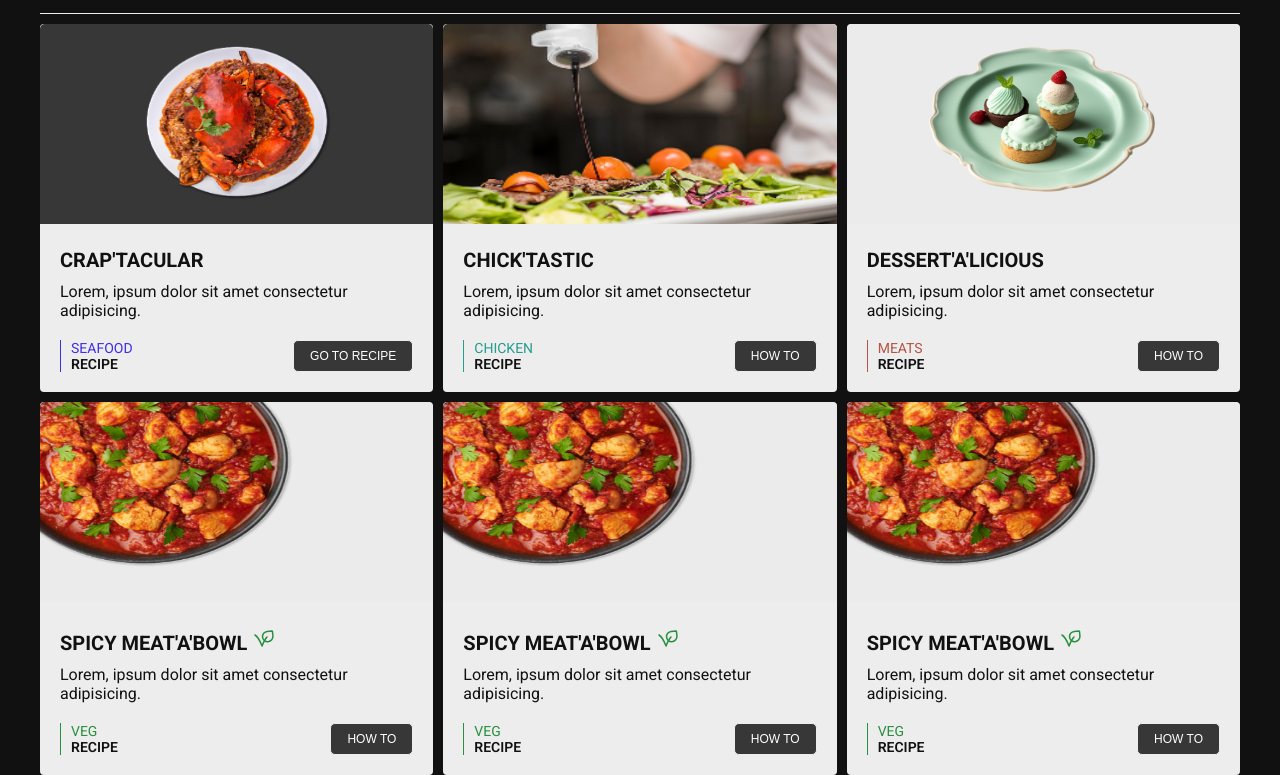
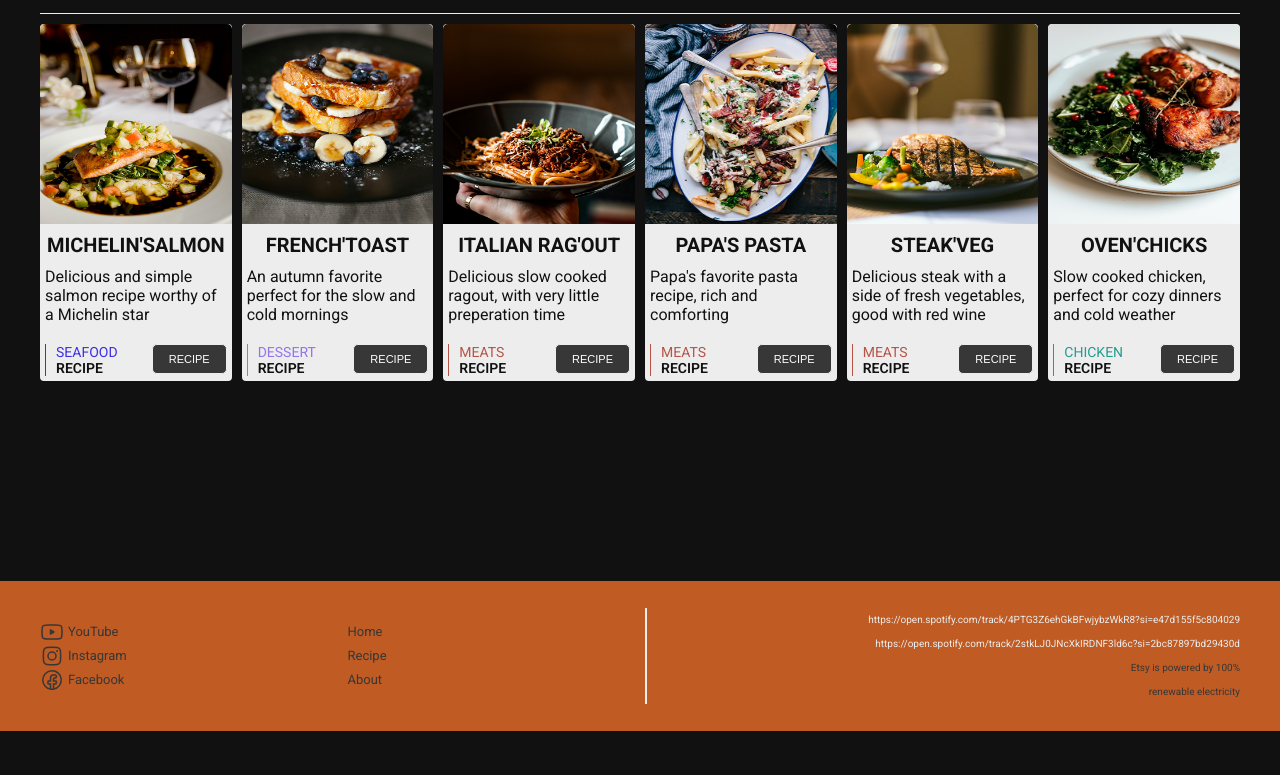
Before and after one commit to OliverBrik/recipe-site-handin, a plain HTML site: page thisweek.html in a window 1280 px wide. Shown: the part 716-1491 px from the top of the page. After the commit the page ends 1447 px from the top, so only its background shows below. Drawn offline with Linux system fonts and the light colour scheme.

Commit message:
[add] 6 cards, with food names and pictures & footer from previous

```diff
--- a/css/main.css
+++ b/css/main.css
@@ -952,7 +952,7 @@ p[data-category="dessert"] {
     display:grid;
     gap: var(--grid-gap);
     width: var(--width-12col);
-    grid-template-columns: repeat(3, 1fr);
+    grid-template-columns: repeat(6, 1fr);
     height: fit-content;
 }
 
@@ -971,13 +971,14 @@ p[data-category="dessert"] {
     background-position: center;
 }
 .tw_recipes_content_block_text {
-    padding: 20px;
+    margin: 5px;
     color: var(--background-color-dark);
     display: flex;
     flex-direction: column;
 }
 
 .tw_recipes_content_block_text h5 {
+    text-align: center;
     font-size: 20px;
     font-weight: 700;
     margin: 0 0 10px 0;
@@ -1015,7 +1016,8 @@ p[data-category="dessert"] {
     border: 1px solid var(--background-color-light);
     border-radius: 5px;
     padding: 8px 16px;
-    font-size: 12px;
+    font-size: 11px;
+    height: 30px;
 }
 
 .tw_recipes_content_bottom_area_right button a {
--- a/thisweek.html
+++ b/thisweek.html
@@ -17,7 +17,7 @@
             <li><a href="index.html">Home</a>
             </li>
             <li><a href="recipedetails.html">Recipes</a></li>
-            <li><a href="searchpage.html">About</a></li>
+            <li><a href="searchpage.html">Search</a></li>
             <li><a href="thisweek.html">This Week</a></li>
            </ul>
             </div>
@@ -40,12 +40,12 @@
                 <!-- One block / Card start -->
                 <div class="tw_recipes_content_block">
                     <div class="tw_recipes_content_block_image">
-                        <img src="/img/41.png" alt="">
+                        <img src="/img/michelinsalmon.png" alt="">
                     </div>
                     <div class="tw_recipes_content_block_text">
                         <div class="tw_recipes_content_block_text_top">
-                            <h5>CRAP'TACULAR</h5>
-                            <p>Lorem, ipsum dolor sit amet consectetur adipisicing.</p>
+                            <h5>Michelin'Salmon</h5>
+                            <p>Delicious and simple salmon recipe worthy of a Michelin star</p>
                         </div>
                         <div class="tw_recipes_content_block_text_bottom">
                             <div data-category="seafood" class="tw_recipes_content_bottom_area">
@@ -56,7 +56,7 @@
                                 <div class="tw_recipes_content_bottom_area_right">
                                 <div class="tw_recipes_content_bottom_area_right_button">
                                     <button>
-                                        <a href="">Go to Recipe</a>
+                                        <a href="">Recipe</a>
                                     </button>
                                 </div>
                                 </div>
@@ -68,23 +68,24 @@
                 <!-- Two block / Card start -->
                 <div class="tw_recipes_content_block">
                     <div class="tw_recipes_content_block_image">
-                        <img src="img/chef-squeezing-sauce-salad 1.png" alt="">
+                        <img src="img/bbtoast.png" alt="">
                     </div>
                     <div class="tw_recipes_content_block_text">
                         <div class="tw_recipes_content_block_text_top">
-                            <h5>CHICK'TASTIC</h5>
-                            <p>Lorem, ipsum dolor sit amet consectetur adipisicing.</p>
+                            <h5>FRENCH'TOAST</h5>
+                            <p>An autumn favorite perfect for the
+         slow and cold mornings</p>
                         </div>
                         <div class="tw_recipes_content_block_text_bottom">
-                            <div data-category="chicken" class="tw_recipes_content_bottom_area">
+                            <div data-category="dessert" class="tw_recipes_content_bottom_area">
                                 <div class="tw_recipes_content_bottom_area_left">
-                                    <p data-category="chicken">Chicken</p>
+                                    <p data-category="dessert">dessert</p>
                                     <p>Recipe</p>
                                 </div>
                                 <div class="tw_recipes_content_bottom_area_right">
                                 <div class="tw_recipes_content_bottom_area_right_button">
                                     <button>
-                                        <a href="">How to</a>
+                                        <a href="">Recipe</a>
                                     </button>
                                 </div>
                                 </div>
@@ -96,12 +97,12 @@
                 <!-- Third block / Card start -->
                 <div class="tw_recipes_content_block">
                     <div class="tw_recipes_content_block_image">
-                        <img src="img/flot.png" alt="">
+                        <img src="img/ragout.png" alt="">
                     </div>
                     <div class="tw_recipes_content_block_text">
                         <div class="tw_recipes_content_block_text_top">
-                            <h5>DESSERT'A'LICIOUS</h5>
-                            <p>Lorem, ipsum dolor sit amet consectetur adipisicing.</p>
+                            <h5>Italian Rag'out</h5>
+                            <p>Delicious slow cooked ragout, with very little preperation time</p>
                         </div>
                         <div class="tw_recipes_content_block_text_bottom">
                             <div data-category="meats" class="todays_recipes_content_bottom_area">
@@ -112,7 +113,7 @@
                                 <div class="tw_recipes_content_bottom_area_right">
                                 <div class="tw_recipes_content_bottom_area_right_button">
                                     <button>
-                                        <a href="">How to</a>
+                                        <a href="">Recipe</a>
                                     </button>
                                 </div>
                                 </div>
@@ -124,25 +125,24 @@
                 <!-- Fourth block / Card start -->
                 <div class="tw_recipes_content_block">
                     <div class="tw_recipes_content_block_image">
-                        <img src="img/spicymeatabowl.png" alt="">
+                        <img src="img/pastadish.png" alt="">
                     </div>
                     <div class="tw_recipes_content_block_text">
                         <div class="tw_recipes_content_block_text_top">
-                            <h5>SPICY MEAT'A'BOWL
-                                <svg xmlns="http://www.w3.org/2000/svg" width="24" height="24" viewBox="0 0 24 24"><g fill="none" stroke="#298f3f" stroke-linecap="round" stroke-linejoin="round" stroke-width="1.5"><path d="M15 11.063C12.53 13.65 10.059 20 10.059 20S6.529 11.063 3 9"/><path d="m20.496 5.577l.426 4.424c.276 2.87-1.875 5.425-4.745 5.702c-2.816.27-5.367-1.788-5.638-4.604a5.12 5.12 0 0 1 4.608-5.59l4.716-.454a.58.58 0 0 1 .633.522"/></g></svg>
+                            <h5>PAPA'S PASTA
                             </h5>
-                            <p>Lorem, ipsum dolor sit amet consectetur adipisicing.</p>
+                            <p>Papa's favorite pasta recipe, rich and comforting</p>
                         </div>
                         <div class="tow_recipes_content_block_text_bottom">
-                            <div data-category="veg" class="tw_recipes_content_bottom_area">
+                            <div data-category="meats" class="tw_recipes_content_bottom_area">
                                 <div class="tw_recipes_content_bottom_area_left">
-                                    <p data-category="veg">Veg</p>
+                                    <p data-category="meats">Meats</p>
                                     <p>Recipe</p>
                                 </div>
                                 <div class="tw_recipes_content_bottom_area_right">
                                 <div class="tw_recipes_content_bottom_area_right_button">
                                     <button>
-                                        <a href="">How to</a>
+                                        <a href="">Recipe</a>
                                     </button>
                                 </div>
                                 </div>
@@ -153,25 +153,24 @@
                 <!-- Fourth block / Card End -->
                 <div class="tw_recipes_content_block">
                     <div class="tw_recipes_content_block_image">
-                        <img src="img/spicymeatabowl.png" alt="">
+                        <img src="img/steak.png" alt="">
                     </div>
                     <div class="tw_recipes_content_block_text">
                         <div class="tw_recipes_content_block_text_top">
-                            <h5>SPICY MEAT'A'BOWL
-                                <svg xmlns="http://www.w3.org/2000/svg" width="24" height="24" viewBox="0 0 24 24"><g fill="none" stroke="#298f3f" stroke-linecap="round" stroke-linejoin="round" stroke-width="1.5"><path d="M15 11.063C12.53 13.65 10.059 20 10.059 20S6.529 11.063 3 9"/><path d="m20.496 5.577l.426 4.424c.276 2.87-1.875 5.425-4.745 5.702c-2.816.27-5.367-1.788-5.638-4.604a5.12 5.12 0 0 1 4.608-5.59l4.716-.454a.58.58 0 0 1 .633.522"/></g></svg>
+                            <h5>STEAK'VEG
                             </h5>
-                            <p>Lorem, ipsum dolor sit amet consectetur adipisicing.</p>
+                            <p>Delicious steak with a side of fresh vegetables, good with red wine</p>
                         </div>
                         <div class="tw_recipes_content_block_text_bottom">
-                            <div data-category="veg" class="tw_recipes_content_bottom_area">
+                            <div data-category="meats" class="tw_recipes_content_bottom_area">
                                 <div class="tw_recipes_content_bottom_area_left">
-                                    <p data-category="veg">Veg</p>
+                                    <p data-category="meats">Meats</p>
                                     <p>Recipe</p>
                                 </div>
                                 <div class="tw_recipes_content_bottom_area_right">
                                 <div class="tw_recipes_content_bottom_area_right_button">
                                     <button>
-                                        <a href="">How to</a>
+                                        <a href="">Recipe</a>
                                     </button>
                                 </div>
                                 </div>
@@ -182,25 +181,24 @@
                 <!-- Fifth block / Card End -->
                 <div class="tw_recipes_content_block">
                     <div class="tw_recipes_content_block_image">
-                        <img src="img/spicymeatabowl.png" alt="">
+                        <img src="img/chicken.png" alt="">
                     </div>
                     <div class="tw_recipes_content_block_text">
                         <div class="tw_recipes_content_block_text_top">
-                            <h5>SPICY MEAT'A'BOWL
-                                <svg xmlns="http://www.w3.org/2000/svg" width="24" height="24" viewBox="0 0 24 24"><g fill="none" stroke="#298f3f" stroke-linecap="round" stroke-linejoin="round" stroke-width="1.5"><path d="M15 11.063C12.53 13.65 10.059 20 10.059 20S6.529 11.063 3 9"/><path d="m20.496 5.577l.426 4.424c.276 2.87-1.875 5.425-4.745 5.702c-2.816.27-5.367-1.788-5.638-4.604a5.12 5.12 0 0 1 4.608-5.59l4.716-.454a.58.58 0 0 1 .633.522"/></g></svg>
+                            <h5>Oven'Chicks
                             </h5>
-                            <p>Lorem, ipsum dolor sit amet consectetur adipisicing.</p>
+                            <p>Slow cooked chicken, perfect for cozy dinners and cold weather</p>
                         </div>
                         <div class="tw_recipes_content_block_text_bottom">
-                            <div data-category="veg" class="tw_recipes_content_bottom_area">
+                            <div data-category="chicken" class="tw_recipes_content_bottom_area">
                                 <div class="tw_recipes_content_bottom_area_left">
-                                    <p data-category="veg">Veg</p>
+                                    <p data-category="chicken">Chicken</p>
                                     <p>Recipe</p>
                                 </div>
                                 <div class="tw_recipes_content_bottom_area_right">
                                 <div class="tw_recipes_content_bottom_area_right_button">
                                     <button>
-                                        <a href="">How to</a>
+                                        <a href="">Recipe</a>
                                     </button>
                                 </div>
                                 </div>
@@ -208,14 +206,64 @@
                         </div>
                     </div>
                 </div>
-                <!-- Fourth block / Card End -->
+                <!-- Sixth block / Card End -->
 
 
 
             </div>
         </section>
         </header>
+       <!-- Footer -->
+        <footer class="footer">
 
+            <div class="footer-box-first">
+                <div class="footer-box-one">
+                    <div class="footer-box-two-one">
+
+
+                        <svg xmlns="http://www.w3.org/2000/svg" width="24px" height="24px" viewBox="0 0 24 24">
+                            <g fill="none" stroke="currentColor" stroke-width="1.5">
+                                <path fill="currentColor" stroke-linecap="round" stroke-linejoin="round"
+                                    d="m14 12l-3.5 2v-4z" />
+                                <path
+                                    d="M2 12.708v-1.416c0-2.895 0-4.343.905-5.274c.906-.932 2.332-.972 5.183-1.053C9.438 4.927 10.818 4.9 12 4.9s2.561.027 3.912.065c2.851.081 4.277.121 5.182 1.053S22 8.398 22 11.292v1.415c0 2.896 0 4.343-.905 5.275c-.906.931-2.331.972-5.183 1.052c-1.35.039-2.73.066-3.912.066s-2.561-.027-3.912-.066c-2.851-.08-4.277-.12-5.183-1.052S2 15.602 2 12.708Z" />
+                            </g>
+                        </svg>
+                        <svg xmlns="http://www.w3.org/2000/svg" width="24px" height="24px" viewBox="0 0 24 24">
+                            <path fill="currentColor" d="M16 7a1 1 0 1 1 2 0a1 1 0 0 1-2 0" />
+                            <path fill="currentColor" fill-rule="evenodd"
+                                d="M12 7.25a4.75 4.75 0 1 0 0 9.5a4.75 4.75 0 0 0 0-9.5M8.75 12a3.25 3.25 0 1 1 6.5 0a3.25 3.25 0 0 1-6.5 0"
+                                clip-rule="evenodd" />
+                            <path fill="currentColor" fill-rule="evenodd"
+                                d="M17.258 2.833a47.7 47.7 0 0 0-10.516 0c-2.012.225-3.637 1.81-3.873 3.832a46 46 0 0 0 0 10.67c.236 2.022 1.86 3.607 3.873 3.832a47.8 47.8 0 0 0 10.516 0c2.012-.225 3.637-1.81 3.873-3.832a46 46 0 0 0 0-10.67c-.236-2.022-1.86-3.607-3.873-3.832m-10.35 1.49a46.2 46.2 0 0 1 10.184 0c1.33.15 2.395 1.199 2.55 2.517a44.4 44.4 0 0 1 0 10.32a2.89 2.89 0 0 1-2.55 2.516a46.2 46.2 0 0 1-10.184 0a2.89 2.89 0 0 1-2.55-2.516a44.4 44.4 0 0 1 0-10.32a2.89 2.89 0 0 1 2.55-2.516"
+                                clip-rule="evenodd" />
+                        </svg>
+                        <svg xmlns="http://www.w3.org/2000/svg" width="24px" height="24px" viewBox="0 0 24 24">
+                            <path fill="none" stroke="currentColor" stroke-linecap="round" stroke-width="1.5"
+                                d="M10.478 21.125a9.3 9.3 0 0 0 3.037.002m-3.038-.002A9.25 9.25 0 0 1 2.75 12a9.25 9.25 0 1 1 10.765 9.127m-3.038-.002V16.12H8.58a.6.6 0 0 1-.6-.6v-1.838a.6.6 0 0 1 .6-.6h1.897V9.95a3 3 0 0 1 3-3h1.81a1 1 0 0 1 1 1v1.04a1 1 0 0 1-1 1h-.772a1 1 0 0 0-1 1v2.092h2.297a.6.6 0 0 1 .592.698l-.25 1.504a1 1 0 0 1-.986.836h-1.653v5.007" />
+                        </svg>
+                    </div>
+                    <div class="footer-box-two">
+                        <h7>YouTube</h7>
+                        <h7>Instagram</h7>
+                        <h7>Facebook</h7>
+                    </div>
+                </div>
+
+                <div class="footer-box-second">
+                    <h7>Home</h7>
+                    <h7>Recipe</h7>
+                    <h7>About</h7>
+                </div>
+
+                <div class="footer-box-third">
+                    <h7>https://open.spotify.com/track/4PTG3Z6ehGkBFwjybzWkR8?si=e47d155f5c804029<h7>
+                            <h7>https://open.spotify.com/track/2stkLJ0JNcXkIRDNF3ld6c?si=2bc87897bd29430d</h7> <br>
+                            <h7 class="dark">Etsy is powered by 100% <br>
+                                renewable electricity</h7>
+                </div>
+
+            </div>
 </body>
 
 </html>
```
Also changed, not shown: img/bbtoast.png (added), img/chicken.png (added), img/michelinsalmon.png (added), img/pastadish.png (added), img/ragout.png (added), img/steak.png (added).
